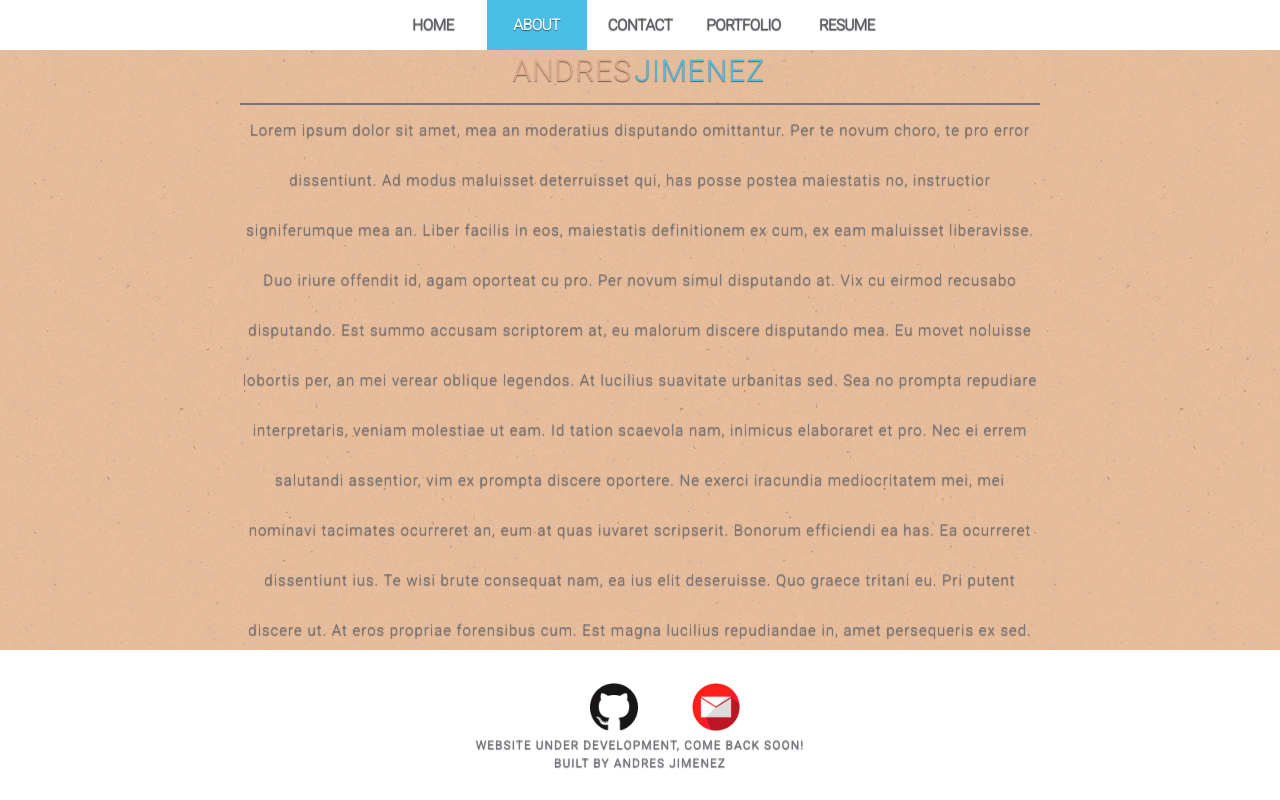
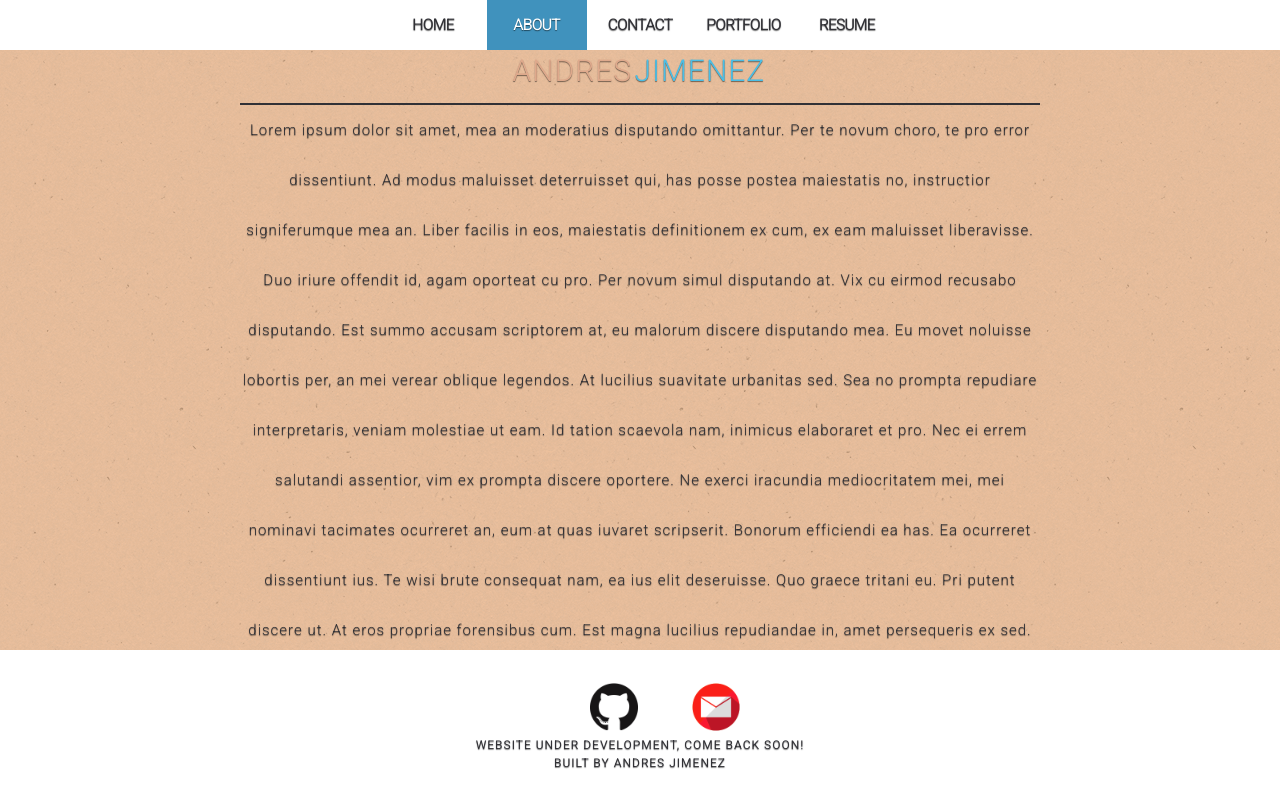
Before and after one commit to Andres6/andresjmez, a PHP site: page /about.html in a window 1280 px wide. Run offline with PHP 8.4, Linux system fonts and the light colour scheme; some libraries are stand-ins or nearby versions.

Commit message:
main photo fix

```diff
--- a/site/css/myStyles.css
+++ b/site/css/myStyles.css
@@ -119,7 +119,7 @@ body {
   font-weight: 400;
   letter-spacing: -1px;
   text-transform: uppercase;
-  color: #5C5D64;
+  color: #313136;
   /* IE8 proofing */
   position: relative;
   display: block;
@@ -139,7 +139,7 @@ body {
 
 .masthead-nav > li > a:hover,
 .masthead-nav > li > a:focus {
-  color: #4bbee5;
+  color: #4092bd;
   background-color: transparent;
   //background-color: #4bbee5;
   //opacity: 0.3;
@@ -156,7 +156,7 @@ body#about a#aboutNav,
 body#contact a#contactNav,
 body#portfolio a#portfolioNav,
 body#resume a#resumeNav {
-    background: #4bbee5;
+    background: #4092bd;
     color: #ffffff;
     //border-bottom: 4px solid;
     //border-bottom-color: #FF8E1A;
@@ -224,7 +224,7 @@ body#resume a#resumeNav {
 /* home page image of me */
 
 .bg {
-	background-image: url(../media/me2blue12k.png);
+	background-image: url(../media/me2real12k.png);
 	background-repeat: no-repeat;
 	background-size: contain;
 	height: 624px;
@@ -239,7 +239,7 @@ body#resume a#resumeNav {
 .intro-area {
     height: 50px;
     width: 800px;
-    border: 2px solid #74757D;
+    border: 2px solid #313136;
     border-left: none;
     border-right: none;
     border-bottom: none;
@@ -249,7 +249,7 @@ body#resume a#resumeNav {
 }
 
 .intro-area p{
-    color: #74757D;
+    color: #313136;
     font-size: 15px;
     font-weight: 300;
     letter-spacing: 1px;
@@ -318,7 +318,7 @@ body#resume a#resumeNav {
 }
 
 .footer-name p {
-	color: #74757D;
+	color: #313136;
     line-height: 8px;
     letter-spacing: 1px;
     font-size: 12px;
```
Also changed, not shown: site/media/me2real12k.png (added).
